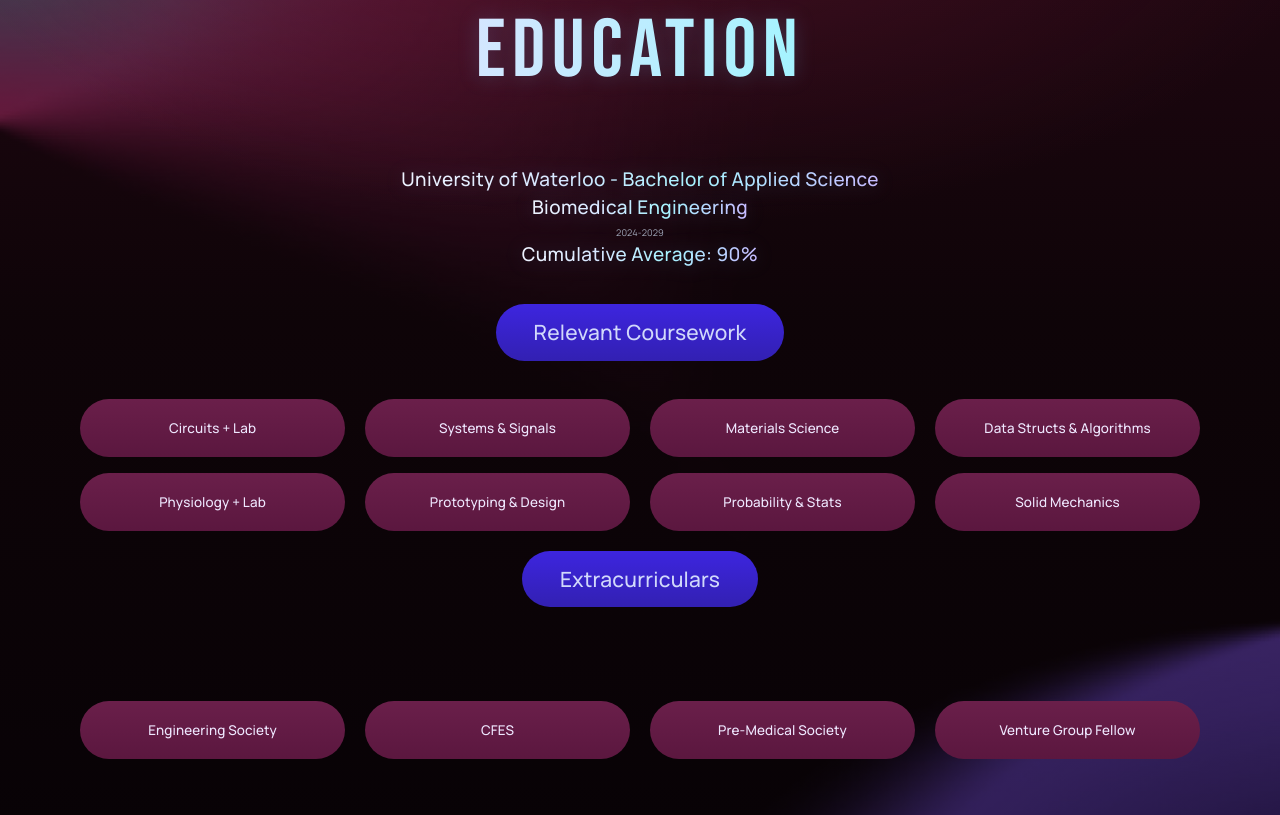
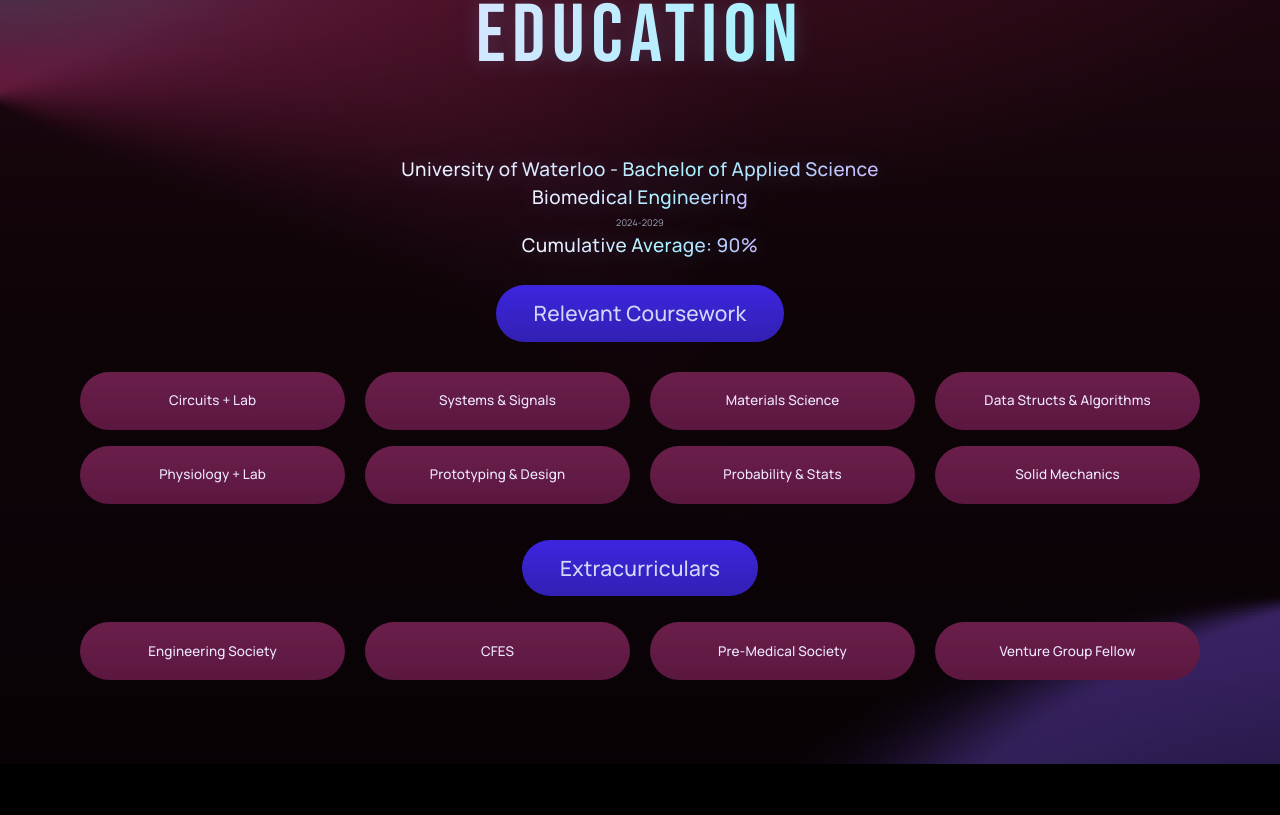
Before and after one commit to asrfz/Personal-Website, a React (Vite) app: page / in a window 1280 px wide. Shown: the part 833-1648 px from the top of the page. After the commit the page ends 1597 px from the top, so only its background shows below. Built offline with nearby package versions, Linux system fonts and the light colour scheme.

Commit message:
quick fix

```diff
--- a/src/App.css
+++ b/src/App.css
@@ -839,7 +839,9 @@
 
 .details-section--waterloo {
   min-height: 100vh;
-  padding: 10px 28px 56px;
+  /* Tighter band than other detail slides so Education fits on one screen */
+  --detail-title-band-top: clamp(22px, 3.2vh, 44px);
+  padding: 6px 28px 44px;
   overflow-x: hidden;
   overflow-y: visible;
 }
@@ -1633,7 +1635,7 @@
   flex-direction: column;
   align-items: center;
   width: 100%;
-  margin-top: -14px;
+  margin-top: -8px;
 }
 
 .education-panel__school-block > p.education-panel__line:first-child {
@@ -1680,7 +1682,7 @@
 
 .education-panel__line--avg {
   /* Extra top margin offsets `.education-panel__school-block` pull-up so this line stays aligned with coursework */
-  margin-top: 46px;
+  margin-top: 32px;
   transform: none;
 }
 
@@ -1700,22 +1702,27 @@
 }
 
 .education-panel__tag:not(.education-panel__tag--secondary) {
-  margin: 36px 0 24px;
+  margin: 26px 0 18px;
   transform: none;
 }
 
 /* Use margins instead of translateY so scrollable height includes extracurriculars (overflow was clipping). */
 .education-panel__tag:not(.education-panel__tag--secondary) + .education-panel__pill-grid {
+  margin-top: 12px;
+}
+
+/* Must beat `.details-section p` (1 class + `p`) — use `p` + classes in selector. */
+p.education-panel__tag.education-panel__tag--secondary {
+  /* Space below coursework grid only — keep modest so the block stays on one desktop screen */
+  margin-top: clamp(36px, 4.5vh, 56px);
+  margin-bottom: 12px;
+  margin-left: auto;
+  margin-right: auto;
+}
+
+p.education-panel__tag.education-panel__tag--secondary + .education-panel__pill-grid {
+  /* Match coursework: tag sits close to its pills (old 94px pushed extracurriculars off the fold) */
   margin-top: 14px;
-}
-
-.education-panel__tag--secondary {
-  margin-top: calc(44px + 72px);
-  margin-bottom: 28px;
-}
-
-.education-panel__tag--secondary + .education-panel__pill-grid {
-  margin-top: 94px;
 }
 
 .education-panel__pill-grid {
```
